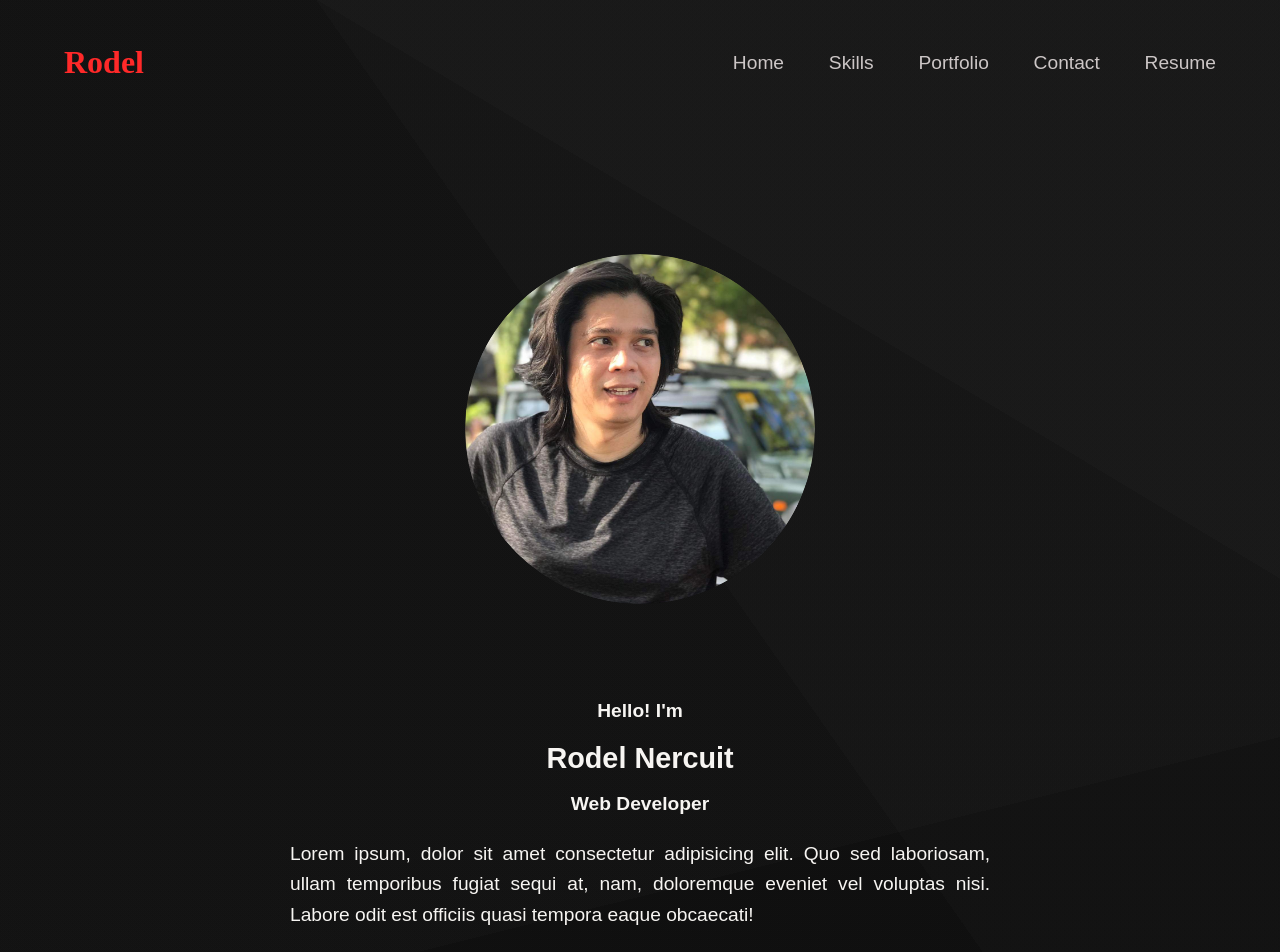
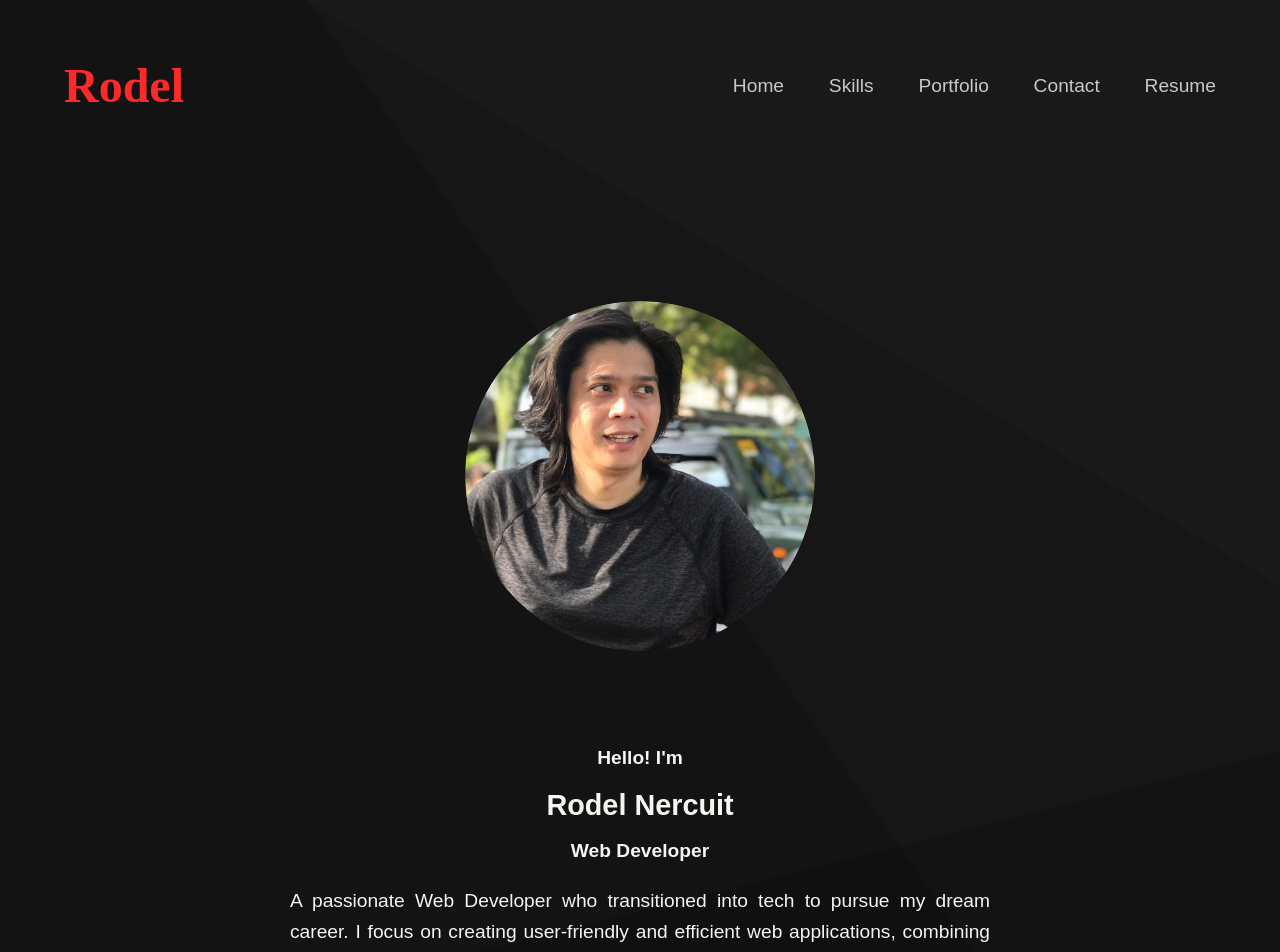
Before and after one commit to rodelgn/rn_portfolio, a React (Vite) app: page / in a window 1280 px wide. Shown: the top 952 px of the page. Built offline with nearby package versions, Linux system fonts and the light colour scheme; a web font is replaced by a local one.

Commit message:
Initial Update About Section

```diff
--- a/src/components/About.jsx
+++ b/src/components/About.jsx
@@ -18,9 +18,9 @@ function About() {
                 <h1>Rodel Nercuit</h1>
                 <h2>Web Developer</h2>
                 <p>
-                Lorem ipsum, dolor sit amet consectetur adipisicing elit.
-                Quo sed laboriosam, ullam temporibus fugiat sequi at, nam, doloremque eveniet vel voluptas nisi.
-                Labore odit est officiis quasi tempora eaque obcaecati!
+                A passionate Web Developer who transitioned into tech to pursue my dream career.
+                I focus on creating user-friendly and efficient web applications,
+                combining creativity and problem-solving to deliver impactful digital solutions.
                 </p>
 
                 <button onClick={downloadButton}>Download CV <i className="fa fa-download"></i></button>
--- a/src/components/styles.css
+++ b/src/components/styles.css
@@ -31,14 +31,16 @@ body {
     align-items: center;
     animation: fadeIn 1.8s ease-in-out;
 }
-#header h1 {
+/* #header h1 {
     flex-grow: 1;
-    font-size: 2rem;
-}
+    font-size: 3rem;
+} */
 .title-bnr {
     color: #FF2929;
     font-family: "Charmonman", serif;
     font-weight: 700;
+    /* flex-grow: 1; */
+    font-size: 3rem;
 }
 
 #Nav {
```
